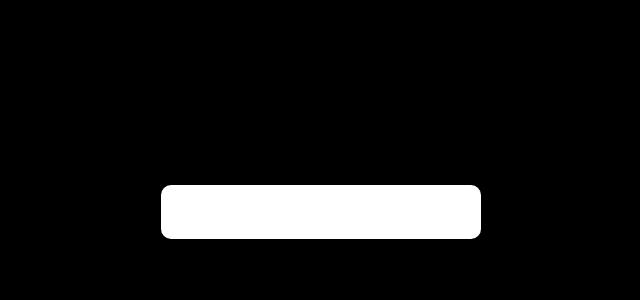
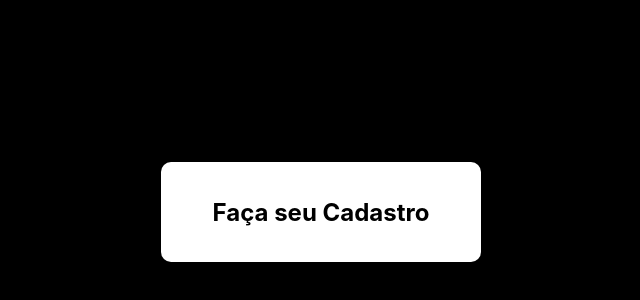
Before and after one commit to DouglasD18/real-time-chat, a Next.js app in the folder client/: page /cadastro in a window 1280 px wide. Shown: the part 188-488 px from the top of the page, without its empty margins (319-959 px from the left). Built offline with nearby package versions, Linux system fonts and the light colour scheme.

Commit message:
Criando os componentes Input e Button.

```diff
--- a/client/components/loginCard.tsx
+++ b/client/components/loginCard.tsx
@@ -8,7 +8,7 @@ type Props = {
 export default function LoginCard({ title, children }: Props) {
   return (
     <div className={ styles.card }>
-      <h4 className={ styles.title }>{ title }</h4>
+      <h2 className={ styles.title }>{ title }</h2>
       { children }
     </div>
   )
--- a/client/pages/cadastro.tsx
+++ b/client/pages/cadastro.tsx
@@ -4,7 +4,9 @@ import LoginCard from '../components/loginCard';
 export default function CadastroPage() {
   return (
     <div className={ `${styles.background} ${styles.card}` }>
-      <LoginCard />
+      <LoginCard title="Faça seu Cadastro">
+
+        </LoginCard>
     </div>
   )
 }
--- a/client/pages/login.tsx
+++ b/client/pages/login.tsx
@@ -4,7 +4,9 @@ import styles from "../styles/pages/login.module.css";
 export default function LoginPage() {
   return (
     <div className={ `${styles.background} ${styles.card}` }>
-      <LoginCard />
+      <LoginCard title="Faça seu Login">
+
+      </LoginCard>
     </div>
   )
 }
--- /dev/null
+++ b/client/styles/components/button.module.css
@@ -0,0 +1,3 @@
+.button {
+
+}
--- /dev/null
+++ b/client/styles/components/input.module.css
@@ -0,0 +1,3 @@
+.input {
+
+}
--- a/client/tsconfig.json
+++ b/client/tsconfig.json
@@ -16,5 +16,5 @@
     "incremental": true
   },
   "include": ["next-env.d.ts", "**/*.ts", "**/*.tsx"],
-  "exclude": ["node_modules"],
+  "exclude": ["node_modules"]
 }
```
Also changed, not shown: client/components/button.tsx (added, +11 -0 lines), client/components/input.tsx (added, +11 -0 lines).
